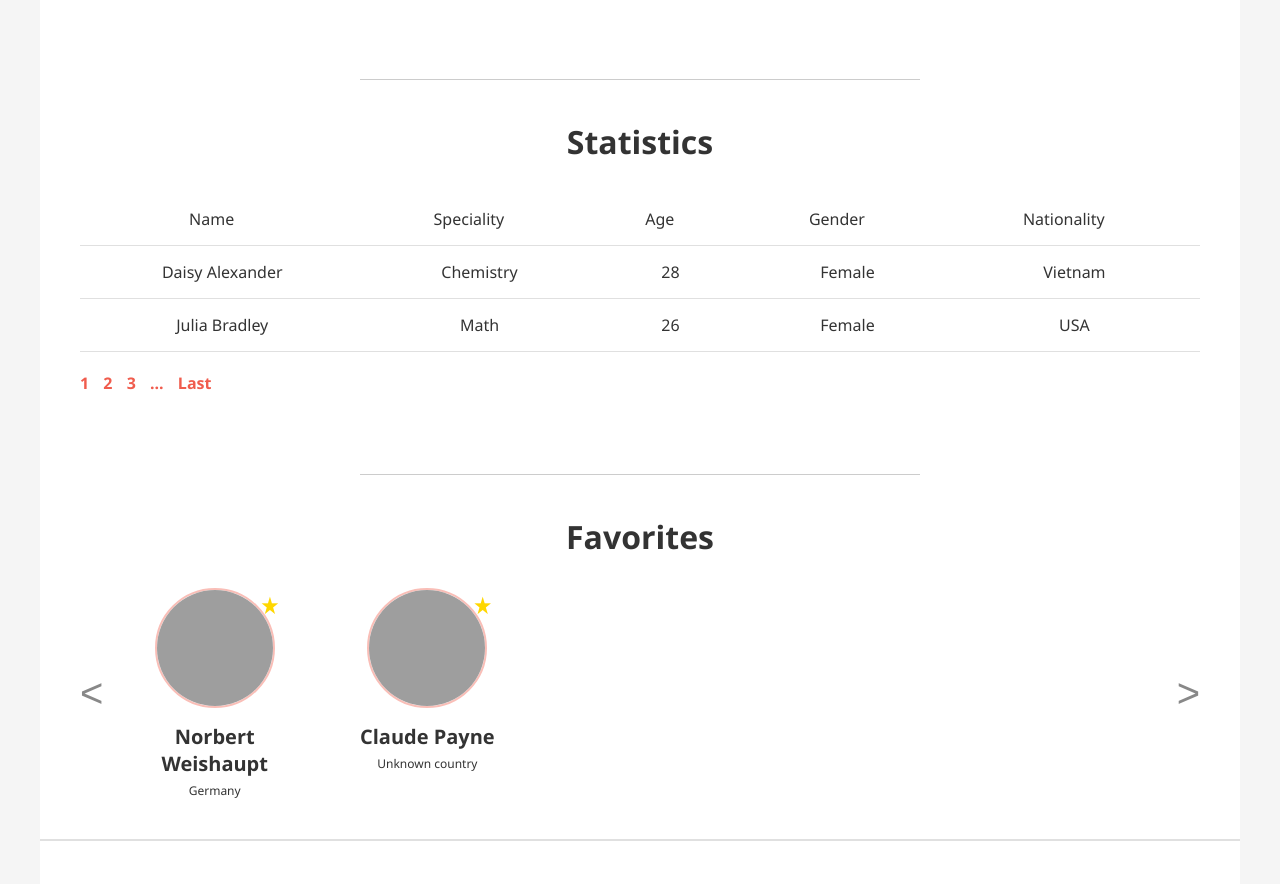
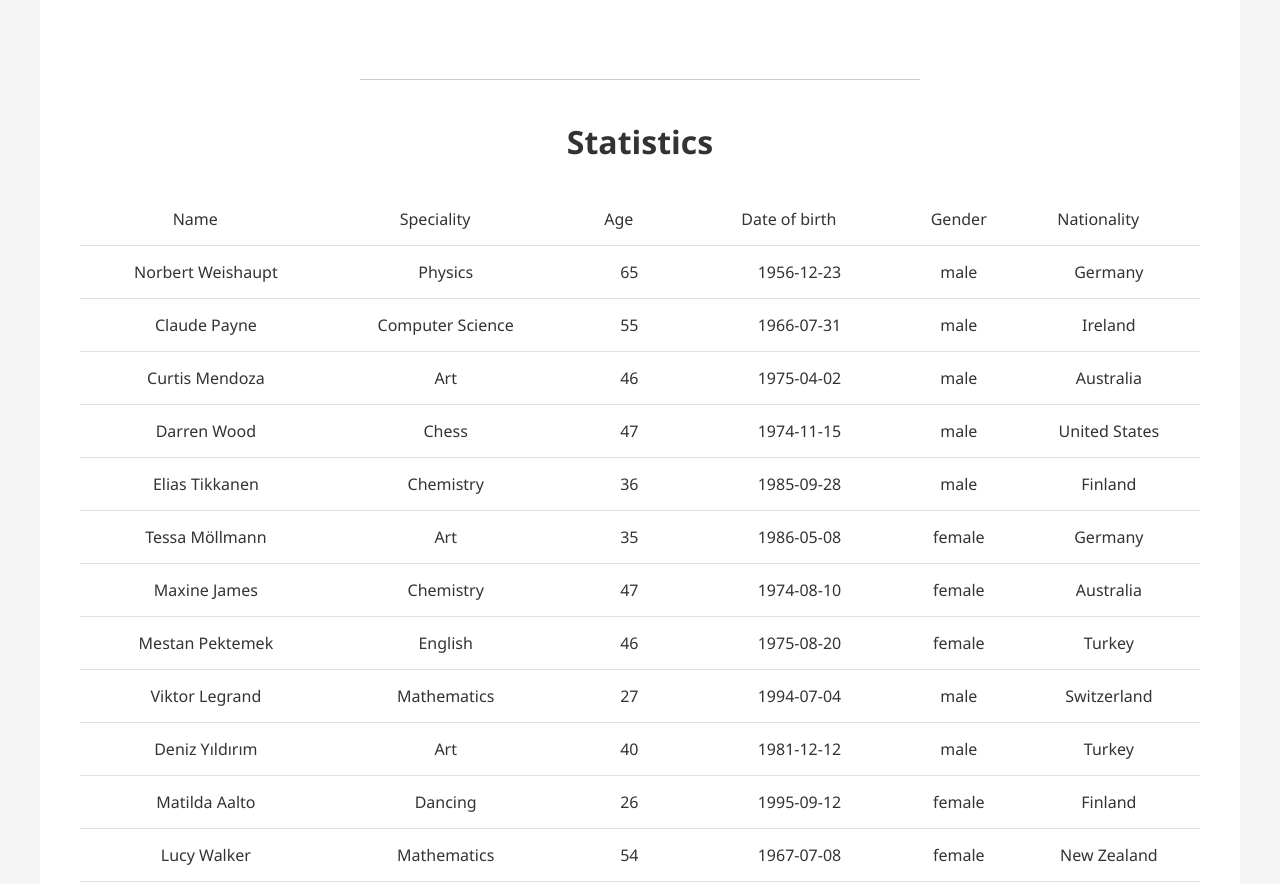
Before and after one commit to pespatr0n/web-2-labs, a React (Vite) app: page / in a window 1280 px wide. Shown: the part 3024-3908 px from the top of the page. Built offline with nearby package versions, Linux system fonts and the light colour scheme; grey boxes are pictures that could not be loaded.

Commit message:
feat: add task n3 implementation

```diff
--- a/src/App.jsx
+++ b/src/App.jsx
@@ -3,6 +3,7 @@ import { randomUserMock, additionalUsers } from '../FE4U-Lab2-mock.js';
 import { mergeAndFormatUsers } from './utils/teachers.js';
 import TeacherList from './components/TeacherList.jsx';
 import TeacherInfoPopup from './components/TeacherInfoPopup.jsx';
+import Statistics from './components/Statistics.jsx';
 
 function Header() {
     return (
@@ -92,45 +93,7 @@ function Main({ teachers, onSelectTeacher }) {
 
         <div className="section-separator"></div>
 
-        <section className="statistics">
-            <h2>Statistics</h2>
-
-            <table>
-                <thead>
-                    <tr>
-                        <th>Name <span className="sort-arrow">&darr;</span></th>
-                        <th>Speciality <span className="sort-arrow">&darr;</span></th>
-                        <th>Age <span className="sort-arrow">&darr;</span></th>
-                        <th>Gender <span className="sort-arrow">&darr;</span></th>
-                        <th>Nationality <span className="sort-arrow">&darr;</span></th>
-                    </tr>
-                </thead>
-                <tbody>
-                    <tr>
-                        <td>Daisy Alexander</td>
-                        <td>Chemistry</td>
-                        <td>28</td>
-                        <td>Female</td>
-                        <td>Vietnam</td>
-                    </tr>
-                    <tr>
-                        <td>Julia Bradley</td>
-                        <td>Math</td>
-                        <td>26</td>
-                        <td>Female</td>
-                        <td>USA</td>
-                    </tr>
-                </tbody>
-            </table>
-
-            <div className="pagination">
-                <a href="#">1</a>{' '}
-                <a href="#">2</a>{' '}
-                <a href="#">3</a>{' '}
-                <span>...</span>{' '}
-                <a href="#">Last</a>
-            </div>
-        </section>
+        <Statistics teachers={teachers} />
 
         <div className="section-separator"></div>
 
--- /dev/null
+++ b/src/components/Statistics.jsx
@@ -0,0 +1,71 @@
+import { useState } from 'react';
+import { sortUsers } from '../utils/teachers.js';
+
+const columns = [
+    { label: 'Name', field: 'full_name' },
+    { label: 'Speciality', field: 'course' },
+    { label: 'Age', field: 'age' },
+    { label: 'Date of birth', field: 'b_date' },
+    { label: 'Gender' },
+    { label: 'Nationality', field: 'country' }
+];
+
+export default function Statistics({ teachers }) {
+    const [sortBy, setSortBy] = useState('');
+    const [sortOrder, setSortOrder] = useState('asc');
+
+    const changeSort = (field) => {
+        if (!field) return;
+
+        if (sortBy === field) {
+            setSortOrder(sortOrder === 'asc' ? 'desc' : 'asc');
+        } else {
+            setSortBy(field);
+            setSortOrder('asc');
+        }
+    };
+
+    const sortedTeachers = sortBy ? sortUsers(teachers, sortBy, sortOrder) : teachers;
+
+    return (
+        <section className="statistics">
+            <h2>Statistics</h2>
+            <table>
+                <thead>
+                    <tr>
+                        {columns.map(column => (
+                            <th key={column.label} onClick={() => changeSort(column.field)}>
+                                {column.label}{' '}
+                                {column.field && (
+                                    <span
+                                        className="sort-arrow"
+                                        style={{ opacity: sortBy === column.field ? 1 : undefined }}
+                                    >{sortBy === column.field && sortOrder === 'asc' ? '↑' : '↓'}</span>
+                                )}
+                            </th>
+                        ))}
+                    </tr>
+                </thead>
+                <tbody>
+                    {sortedTeachers.map(teacher => (
+                        <tr key={teacher.id}>
+                            <td>{teacher.full_name}</td>
+                            <td>{teacher.course}</td>
+                            <td>{teacher.age ?? 'Unknown'}</td>
+                            <td>{teacher.b_date ? teacher.b_date.split('T')[0] : 'Unknown'}</td>
+                            <td>{teacher.gender}</td>
+                            <td>{teacher.country || 'Unknown'}</td>
+                        </tr>
+                    ))}
+                </tbody>
+            </table>
+            <div className="pagination">
+                <a href="#">1</a>{' '}
+                <a href="#">2</a>{' '}
+                <a href="#">3</a>{' '}
+                <span>...</span>{' '}
+                <a href="#">Last</a>
+            </div>
+        </section>
+    );
+}
--- a/src/utils/teachers.js
+++ b/src/utils/teachers.js
@@ -206,11 +206,25 @@ export const filterUsers = (usersArray, searchParams) => {
 
 export const sortUsers = (usersArray, sortBy, order) => {
     return [...usersArray].sort((a, b) => {
-        if (a[sortBy] < b[sortBy]) {
+        let first = a[sortBy];
+        let second = b[sortBy];
+
+        const firstMissing = first === undefined || first === null || first === '';
+        const secondMissing = second === undefined || second === null || second === '';
+        if (firstMissing && secondMissing) return 0;
+        if (firstMissing) return 1;
+        if (secondMissing) return -1;
+
+        if (typeof first === 'string' && typeof second === 'string') {
+            first = first.toLowerCase();
+            second = second.toLowerCase();
+        }
+
+        if (first < second) {
             if (order === 'desc') return 1;
             return -1;
         }
-        if (a[sortBy] > b[sortBy]) {
+        if (first > second) {
             if (order === 'desc') return -1;
             return 1;
         }
```
